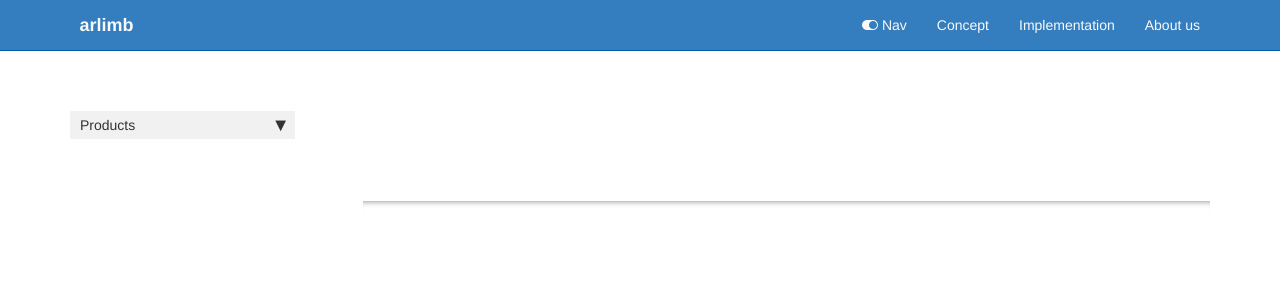
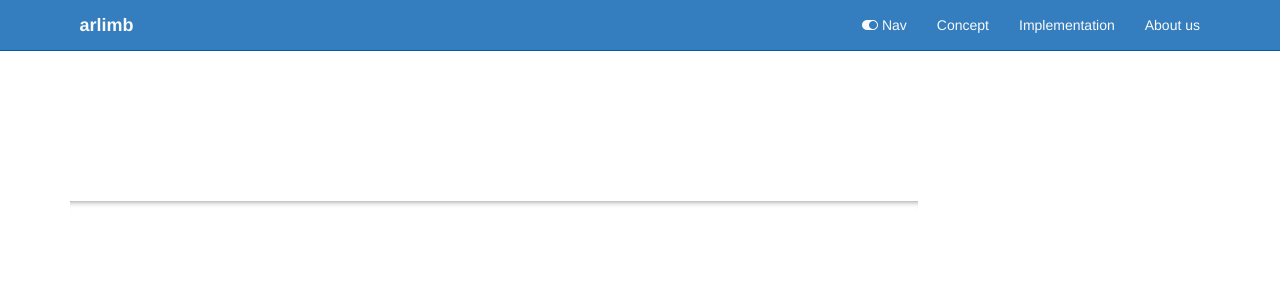
Before and after one commit to arlimb/arlimb.github.io, a Jekyll site: the page built from index.md, in a window 1280 px wide. Shown: the top 300 px of the page. Built offline with Jekyll 4.4.1, drawn with Linux system fonts in a browser that asks for light colours; nearby versions of some CDN libraries; comment, search, counter and statistics services are not loaded.

Commit message:
Fix sidebar3

```diff
--- a/_config.yml
+++ b/_config.yml
@@ -69,6 +69,7 @@ defaults:
       layout: "page"
       comments: false
       search: false
+      showsidebar: true
   -
     scope:
       path: ""
@@ -78,6 +79,7 @@ defaults:
       comments: true
       search: true
       tooltip: true
+      showsidebar: true
 
   -
     scope:
@@ -88,6 +90,7 @@ defaults:
       comments: true
       search: true
       sidebar: home_sidebar
+      showsidebar: true
 
 # these are defaults used for the frontmatter for these file types
 
--- a/_includes/head.html
+++ b/_includes/head.html
@@ -3,7 +3,7 @@
 <meta name="viewport" content="width=device-width, initial-scale=1">
 <meta name="description" content="{% if page.summary %}{{ page.summary | strip_html | strip_newlines | truncate: 160 }}{% endif %}">
 <meta name="keywords" content="{{page.tags}}{% if page.tags %}, {% endif %} {{page.keywords}}">
-<title>{{ page.title }} | {{ site.site_title }}</title>
+<title>{% if page.title %}{{ page.title }} | {% endif %}{{ site.site_title }}</title>
 <link rel="stylesheet" href="{{ "css/syntax.css" }}">
 
 
--- a/_layouts/default.html
+++ b/_layouts/default.html
@@ -79,7 +79,7 @@
     <!-- Content Row -->
     <div class="row">
         <!-- Sidebar Column -->
-        {% if !page.hidesidebar or page.hidesidebar == true %}
+        {% if page.showsidebar == true %}
         <div class="col-md-3" id="tg-sb-sidebar">
 
           {% include sidebar.html %}
```
Also changed, not shown: index.md (+1 -1 lines).
